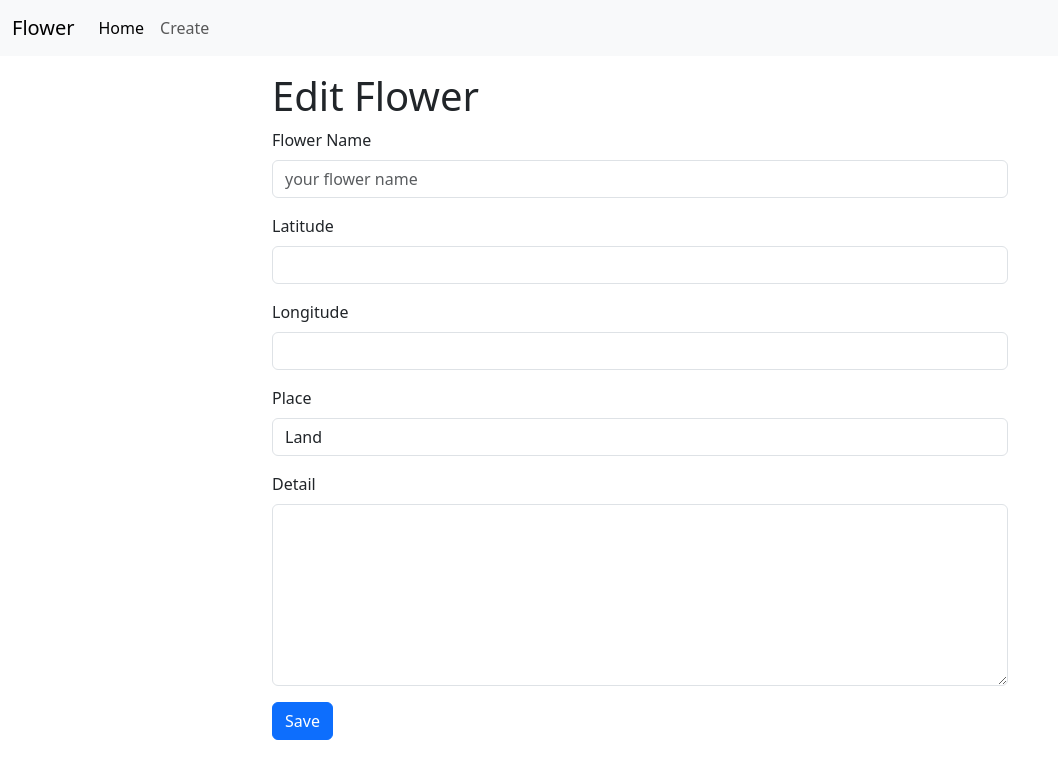
After one commit to Tharathaep/flask_67_B, a Flask app: template templates/edit.html in a window 1280 px wide. The commit adds this page. Shown: the top 779 px of the page, without its empty margins (0-1058 px from the left). Run offline with Flask 3, Linux system fonts and the light colour scheme; the template is opened without the code that fills it, so the values that code supplies are empty.

Commit message:
Edit Update Delete

```diff
--- a/app.py
+++ b/app.py
@@ -1,5 +1,8 @@
 from flask import Flask, render_template, request, redirect, session, flash
 import mysql.connector
+
+
+app = Flask(__name__)
 
 # For Database
 DB_HOST = "localhost"
@@ -7,8 +10,7 @@ DB_USER = "root"
 DB_PASS = ""
 DB_NAME = "flower_shop"
 
-app = Flask(__name__)
-app.secret_key = "supersecretkey"  # Add a secret key for sessions
+app.config['SECRET_KEY'] = "adsasddsdsa1d654as1dsa3daadawwa"
 
 @app.route("/home")
 def home():
@@ -25,15 +27,41 @@ def create():
 @app.route("/store", methods=["POST"])
 def store():
     if request.method == "POST":
-        try:
-            flower_name = request.form['flower_name']
-            lat_num = request.form['lat_num']
-            long_num = request.form['long_num']
-            place = request.form['place']
-            detail = request.form['detail']
-            print("input:", flower_name, lat_num, long_num, place, detail)
+        flower_name = request.form['flower_name']
+        lat_num = request.form['lat_num']
+        long_num = request.form['long_num']
+        place = request.form['place']
+        detail = request.form['detail']
+        print("input:", flower_name, lat_num, long_num, place, detail)
 
-            # Connect to Database
+        # Connect to Database
+        my_db = mysql.connector.connect(
+            host=DB_HOST,
+            user=DB_USER,
+            password=DB_PASS,
+            db=DB_NAME
+            )
+        my_cursor = my_db.cursor(dictionary=True)
+
+            # Insert data into database
+        sql = "INSERT INTO flower (flower_name, lat_num, long_num, place, detail) VALUES (%s, %s, %s, %s, %s)"
+        val = (flower_name, lat_num, long_num, place, detail)
+        my_cursor.execute(sql, val)
+        my_db.commit()
+
+        session['alert_status'] = "success"
+        session['alert_message'] = "Already Created!"
+        return redirect("/")
+
+
+    else:
+        session['alert_status'] = "fail"
+        session['alert_message'] = "Something went wrong!"
+        return redirect("/")
+
+@app.route("/")
+def index ():
+    # Connect to Database
             my_db = mysql.connector.connect(
                 host=DB_HOST,
                 user=DB_USER,
@@ -41,23 +69,101 @@ def store():
                 db=DB_NAME
             )
             my_cursor = my_db.cursor(dictionary=True)
+            sql = "SELECT * FROM flower"
+            my_cursor.execute(sql)
+            results = my_cursor.fetchall()
+
+            if "alert_status" in session and "alert_message" in session:
+                alert_message = {
+                    'status': session['alert_status'],
+                    'message': session['alert_message'],
+                }
+                del session ['alert_status']
+                del session ['alert_message']
+            else:
+                alert_message = {
+                    'status': None,
+                    'message': None,
+                }
+
+            return render_template("index.html", results = results , alert_message = alert_message)
+
+@app.route("/edit/<id>", methods = ['GET'])
+def edit (id):
+    # Connect to Database
+            my_db = mysql.connector.connect(
+                host=DB_HOST,
+                user=DB_USER,
+                password=DB_PASS,
+                db=DB_NAME
+            )
+            my_cursor = my_db.cursor(dictionary=True)
+            sql = "SELECT * FROM flower WHERE id =" + id
+            my_cursor.execute(sql)
+            results = my_cursor.fetchall()
+
+            return render_template("edit.html" , results = results)
+
+@app.route("/update/<id>", methods = ["POST"])
+def update(id):
+    if request.method == "POST":
+        flower_name = request.form['flower_name']
+        lat_num = request.form['lat_num']
+        long_num = request.form['long_num']
+        place = request.form['place']
+        detail = request.form['detail']
+        print("input:", flower_name, lat_num, long_num, place, detail)
+
+        # Connect to Database
+        my_db = mysql.connector.connect(
+            host=DB_HOST,
+            user=DB_USER,
+            password=DB_PASS,
+            db=DB_NAME
+            )
+        my_cursor = my_db.cursor(dictionary=True)
 
             # Insert data into database
-            sql = "INSERT INTO flower (flower_name, lat_num, long_num, place, detail) VALUES (%s, %s, %s, %s, %s)"
-            val = (flower_name, lat_num, long_num, place, detail)
-            my_cursor.execute(sql, val)
+        sql = """
+            UPDATE flower
+            SET flower_name = %s,
+                lat_num = %s,
+                long_num = %s,
+                place = %s,
+                detail = %s
+                WHERE id = %s
+        """
+        val = (flower_name, lat_num, long_num, place, detail, id)
+        my_cursor.execute(sql, val)
+        my_db.commit()
+
+        session['alert_status'] = "success"
+        session['alert_message'] = "Already Updated!"
+        return redirect("/")
+    else:
+        session['alert_status'] = "fail"
+        session['alert_message'] = "Something went wrong!"
+        return redirect("/")
+
+
+@app.route("/delete/<id>", methods=["GET"])
+def delete(id):
+    # Connect to Database
+            my_db = mysql.connector.connect(
+                host=DB_HOST,
+                user=DB_USER,
+                password=DB_PASS,
+                db=DB_NAME
+            )
+            my_cursor = my_db.cursor(dictionary=True)
+            sql = "DELETE FROM flower WHERE id =" + id
+            my_cursor.execute(sql)
             my_db.commit()
-            flash("Flower created successfully!", "success")
-        except mysql.connector.Error as err:
-            print(f"Error: {err}")
-            flash("Error saving flower data. Please try again.", "danger")
-        finally:
-            my_cursor.close()
-            my_db.close()
 
-        return redirect("/create")
-    else:
-        return "<h1>No Way!</h1>"
+            session['alert_status'] = "success"
+            session['alert_message'] = "Already Deleted!"
+            return redirect("/")
+
 
 if __name__ == "__main__":
     app.run(debug=True)
--- a/templates/base_template.html
+++ b/templates/base_template.html
@@ -14,17 +14,17 @@
 <body>
     <nav class="navbar navbar-expand-lg bg-body-tertiary">
         <div class="container-fluid">
-          <a class="navbar-brand" href="#">Navbar</a>
+          <a class="navbar-brand" href="{{ url_for('index') }}">Flower</a>
           <button class="navbar-toggler" type="button" data-bs-toggle="collapse" data-bs-target="#navbarSupportedContent" aria-controls="navbarSupportedContent" aria-expanded="false" aria-label="Toggle navigation">
             <span class="navbar-toggler-icon"></span>
           </button>
           <div class="collapse navbar-collapse" id="navbarSupportedContent">
             <ul class="navbar-nav me-auto mb-2 mb-lg-0">
               <li class="nav-item">
-                <a class="nav-link active" aria-current="page" href="#">Home</a>
+                <a class="nav-link active" aria-current="page" href="{{ url_for('index') }}">Home</a>
               </li>
               <li class="nav-item">
-                <a class="nav-link" href="#">Link</a>
+                <a class="nav-link" href="{{ url_for('create') }}">Create</a>
             </li>
             </ul>
           </div>
--- /dev/null
+++ b/templates/edit.html
@@ -0,0 +1,40 @@
+{% extends "base_template.html" %}
+
+{% block title %}
+<title>Edit Flower</title>
+{% endblock %}
+
+{% block content %}
+<h1>Edit Flower</h1>
+
+<!--test text-->
+<form action="{{ url_for('update', id = results[0].id) }}" method="POST">
+    <div class="mb-3">
+        <label for="flower_name" class="form-label">Flower Name</label>
+        <input type="text" class="form-control" id="flower_name" name="flower_name" placeholder="your flower name" value="{{ results[0].flower_name }}" required>
+    </div>
+    <div class="mb-3">
+        <label for="lat_num" class="form-label">Latitude</label>
+        <input type="number" class="form-control" id="lat_num" name="lat_num" step="0.00001" value="{{ results[0].lat_num }}">
+    </div>
+    <div class="mb-3">
+        <label for="long_num" class="form-label">Longitude</label>
+        <input type="number" class="form-control" id="long_num" name="long_num" step="0.00001" value="{{ results[0].long_num }}">
+    </div>
+    <div class="mb-3">
+        <label for="place" class="form-label">Place</label>
+        <select class="form-control" name="place" id="place">
+            <option value="land" {% if results[0].place == "land" %}selected{% endif %}>Land</option>
+            <option value="forest" {% if results[0].place == "forest" %}selected{% endif %}>Forest</option>
+            <option value="sea" {% if results[0].place == "sea" %}selected{% endif %}>Sea</option>
+        </select>
+    </div>
+    <div class="mb-3">
+        <label for="detail" class="form-label">Detail</label>
+        <textarea class="form-control" name="detail" id="detail" rows="7">{{ results[0].detail }}</textarea>
+    </div>
+    <div>
+        <button type="submit" class="btn btn-primary">Save</button>
+    </div>
+</form>
+{% endblock %}
```
Also changed, not shown: templates/index.html (added, +47 -0 lines).
